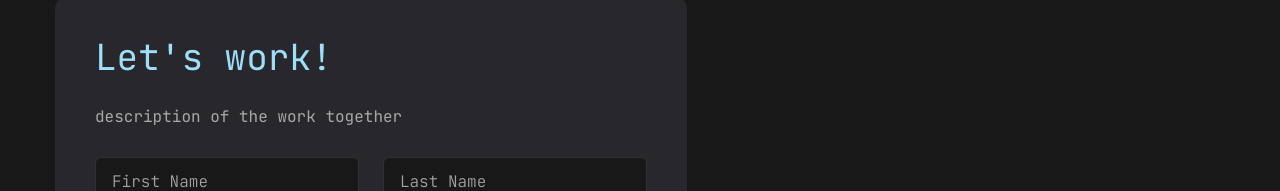
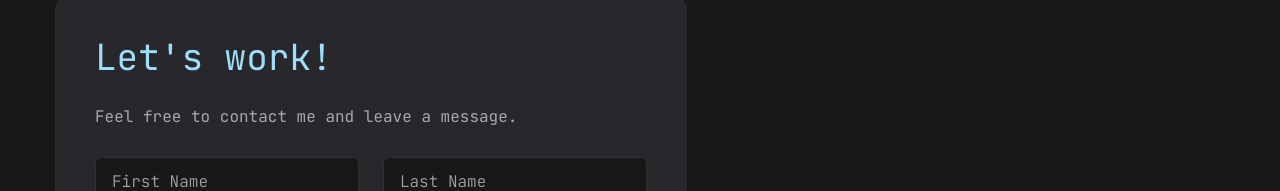
Before and after one commit to seanhuangg/SeanPortfolio, a Next.js app: page /contact in a window 1280 px wide. Shown: the part 167-358 px from the top of the page. Built offline with nearby package versions, Linux system fonts and the light colour scheme.

Commit message:
minor changes

```diff
--- a/app/contact/page.jsx
+++ b/app/contact/page.jsx
@@ -63,7 +63,7 @@ const Contact = () => {
                         <form onSubmit={handleSubmit} className="flex flex-col gap-6 p-10 bg-[#27272c] rounded-xl">
                             {/* eslint-disable-next-line react/no-unescaped-entities */}
                             <h3 className="text-4xl text-accent">Let's work!</h3>
-                            <p className="text-white/60">description of the work together</p>
+                            <p className="text-white/60">Feel free to contact me and leave a message.</p>
 
                             {/* input */}
                             <div className="grid grid-cols-1 md:grid-cols-2 gap-6">
```
